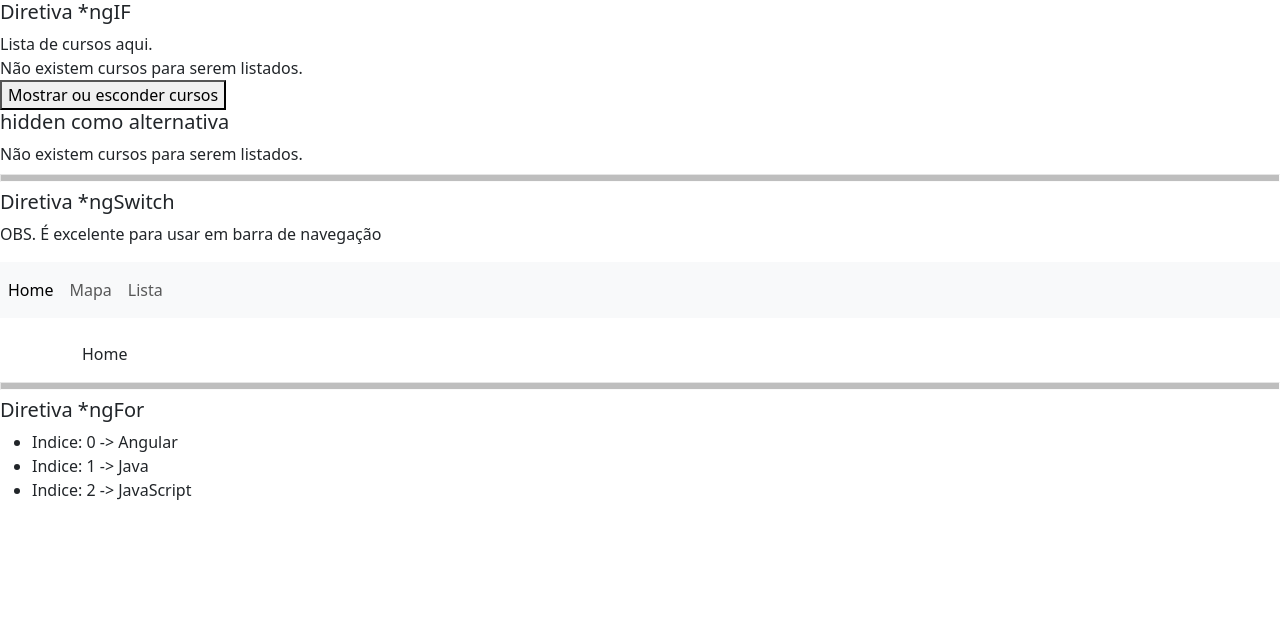
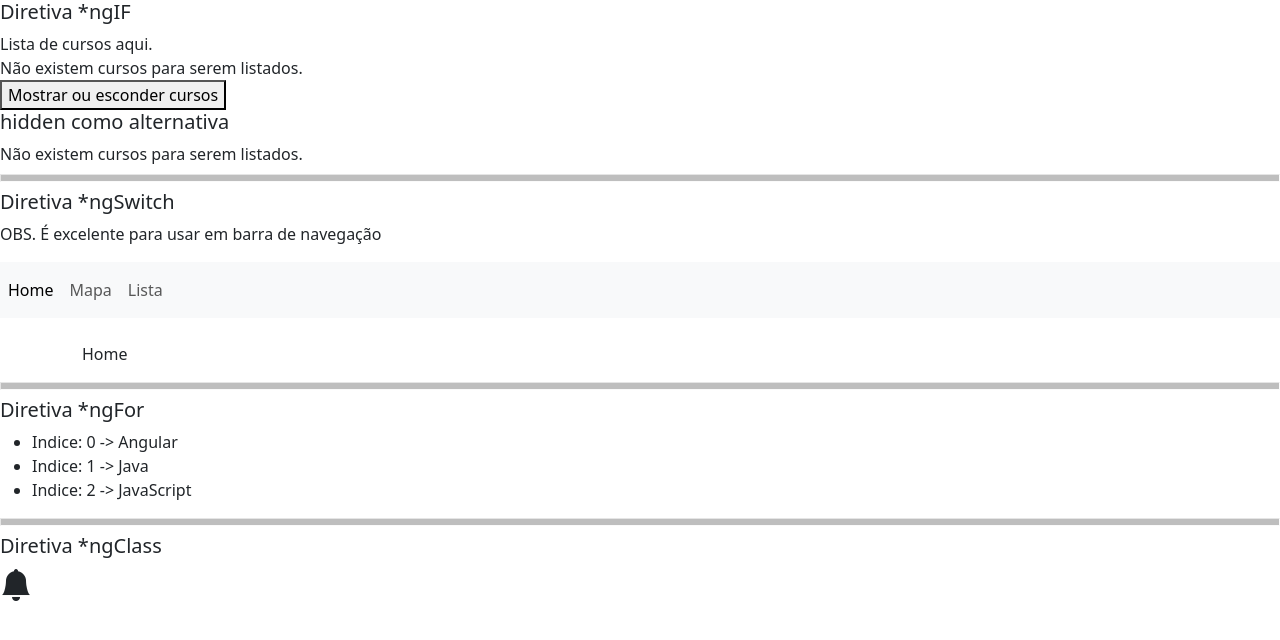
Before and after one commit to Daniel-Penelva/AprendendoAngular-parte3-tipos-diretivas, an Angular app: page / in a window 1280 px wide. Shown: the top 640 px of the page. Built offline with nearby package versions, Linux system fonts and the light colour scheme.

Commit message:
Diretivas: ngClass

```diff
--- a/src/app/app.component.html
+++ b/src/app/app.component.html
@@ -7,3 +7,7 @@
 <hr size="10" width="100%">
 
 <app-diretiva-ngfor></app-diretiva-ngfor>
+
+<hr size="10" width="100%">
+
+<app-diretiva-ng-class></app-diretiva-ng-class>
--- a/src/app/app.module.ts
+++ b/src/app/app.module.ts
@@ -6,13 +6,15 @@ import { AppComponent } from './app.component';
 import { DiretivaNgifComponent } from './diretiva-ngif/diretiva-ngif.component';
 import { DiretivaNgswitchComponent } from './diretiva-ngswitch/diretiva-ngswitch.component';
 import { DiretivaNgforComponent } from './diretiva-ngfor/diretiva-ngfor.component';
+import { DiretivaNgClassComponent } from './diretiva-ng-class/diretiva-ng-class.component';
 
 @NgModule({
   declarations: [
     AppComponent,
     DiretivaNgifComponent,
     DiretivaNgswitchComponent,
-    DiretivaNgforComponent
+    DiretivaNgforComponent,
+    DiretivaNgClassComponent
   ],
   imports: [
     BrowserModule,
--- /dev/null
+++ b/src/app/diretiva-ng-class/diretiva-ng-class.component.html
@@ -0,0 +1,6 @@
+<h5>Diretiva *ngClass</h5>
+
+<h2>
+    <i [ngClass]="{'bi bi-bell': meuFavorito, 'bi bi-bell-fill': !meuFavorito}"
+       (click)="onClick()"></i>
+</h2>
--- /dev/null
+++ b/src/app/diretiva-ng-class/diretiva-ng-class.component.ts
@@ -0,0 +1,20 @@
+import { Component, OnInit } from '@angular/core';
+
+@Component({
+  selector: 'app-diretiva-ng-class',
+  templateUrl: './diretiva-ng-class.component.html',
+  styleUrls: ['./diretiva-ng-class.component.css']
+})
+export class DiretivaNgClassComponent implements OnInit {
+
+  meuFavorito: boolean = false;
+
+  constructor() { }
+
+  ngOnInit(): void {
+  }
+
+  onClick(){
+    this.meuFavorito = !this.meuFavorito;
+  }
+}
--- a/src/index.html
+++ b/src/index.html
@@ -9,6 +9,9 @@
 
   <!-- Include via CDN css bootstrap -->
   <link href="https://cdn.jsdelivr.net/npm/bootstrap@5.3.1/dist/css/bootstrap.min.css" rel="stylesheet" integrity="sha384-4bw+/aepP/YC94hEpVNVgiZdgIC5+VKNBQNGCHeKRQN+PtmoHDEXuppvnDJzQIu9" crossorigin="anonymous">
+
+  <!-- Include via CDN icons bootstrap -->
+  <link rel="stylesheet" href="https://cdn.jsdelivr.net/npm/bootstrap-icons@1.10.5/font/bootstrap-icons.css">
 </head>
 <body>
   <app-root></app-root>
```
Also changed, not shown: src/app/diretiva-ng-class/diretiva-ng-class.component.css (added), src/app/diretiva-ngif/diretiva-ngif.component.html (line endings or trailing spaces), 1 other file (tests, documents, lock files or other folders).
